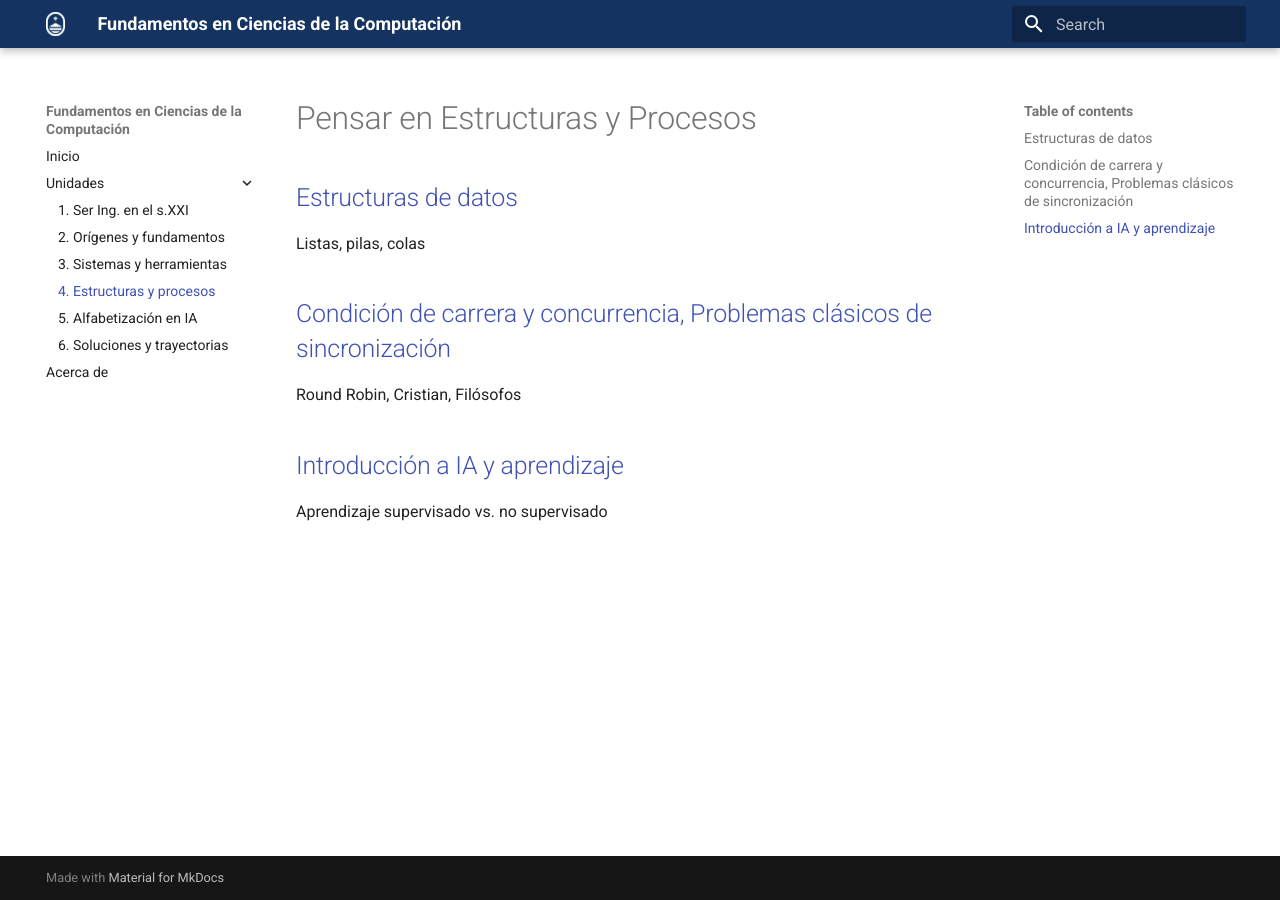
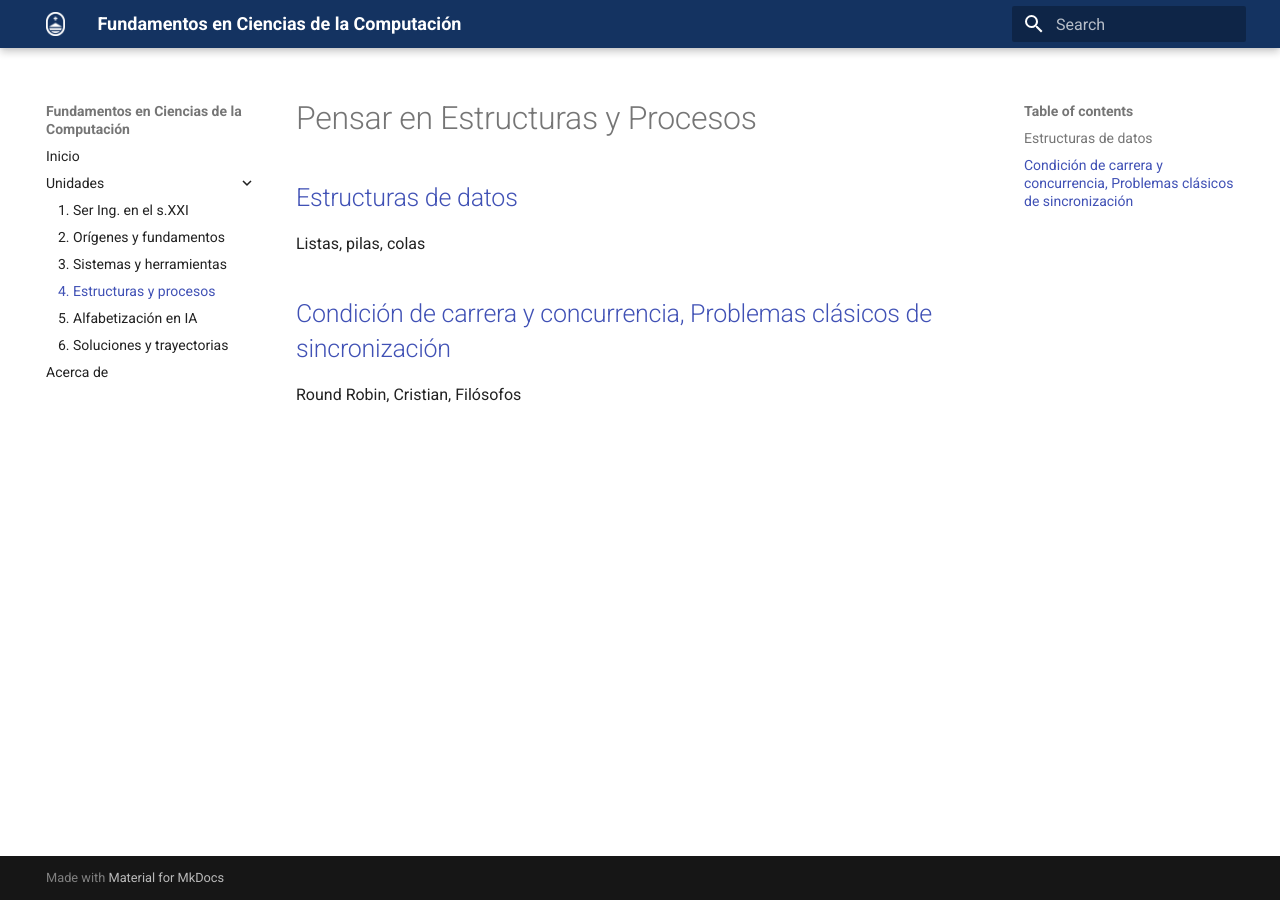
Before and after one commit to ucudal/Fundamentos_Ciencias_Computacion_Conceptos, an MkDocs documentation site: the page built from docs/unidad/4/readme.md, in a window 1280 px wide. Built offline with MkDocs 1.6.1 and Material for MkDocs 9.7.7, drawn with Linux system fonts in a browser that asks for light colours.

Commit message:
Update readme.md

```diff
--- a/docs/unidad/4/readme.md
+++ b/docs/unidad/4/readme.md
@@ -7,7 +7,3 @@ Listas, pilas, colas
 ## [Condición de carrera y concurrencia, Problemas clásicos de sincronización](condicion/Procesos_concurrencia.md)
 
 Round Robin, Cristian, Filósofos
-
-## [Introducción a IA y aprendizaje](ia/readme.md)
-
-Aprendizaje supervisado vs. no supervisado
```
